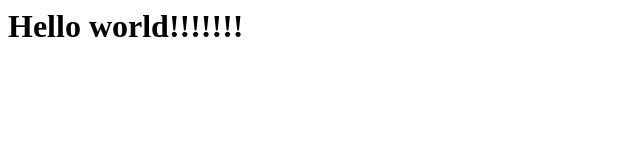
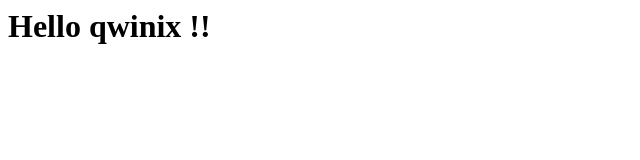
Before and after one commit to kuldeep-surendra/dcos-demo, a plain HTML site: page index.html in a window 1280 px wide. Shown: the whole page, without its empty margins (0-640 px from the left). Drawn offline with Linux system fonts and the light colour scheme.

Commit message:
index changes

```diff
--- a/index.html
+++ b/index.html
@@ -1,5 +1,5 @@
 <html>
     <body>
-    <h1> Hello world!!!!!!! </h1>
+    <h1> Hello qwinix !! </h1>
     </body>
 </html>
```
